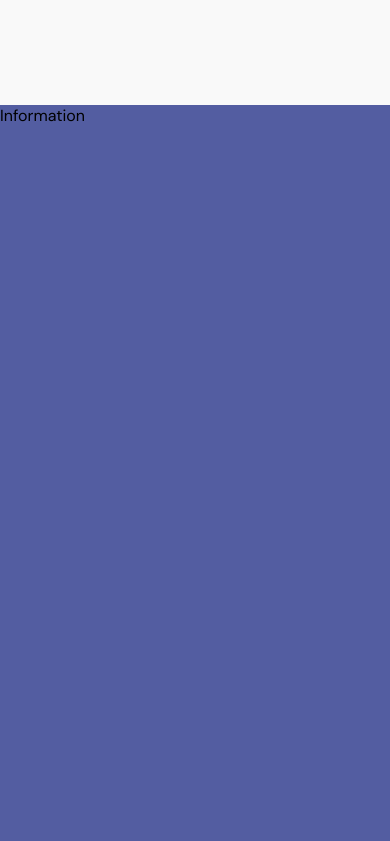
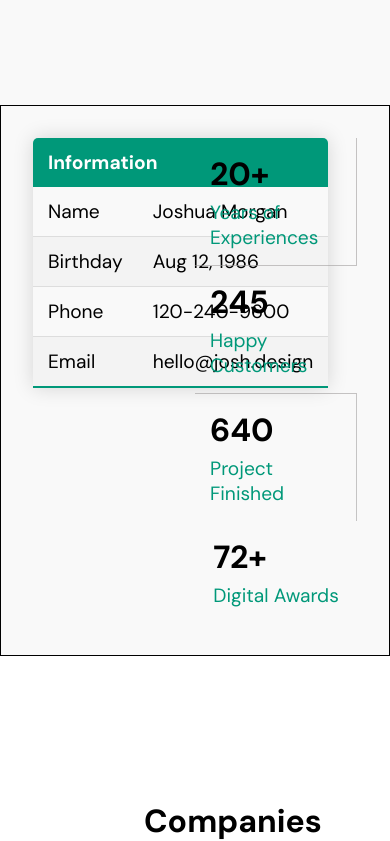
Before and after one commit to MoonesMezher/x5-portfolio, a React (Vite) app: page / in a window 390 px wide. Shown: the part 2659-3500 px from the top of the page. Built offline with nearby package versions, Linux system fonts and the light colour scheme.

Commit message:
Finshed but still need responsive

```diff
--- a/src/components/home/information/Information.tsx
+++ b/src/components/home/information/Information.tsx
@@ -1,9 +1,62 @@
-import React from 'react'
-
+import React from "react";
+import "./information.css";
 const Information = () => {
   return (
-    <div className="page">Information</div>
-  )
-}
+    <div className="information">
+      <div className="main-container">
+        <div className="content">
+          <div className="table">
+            <table className="content-table">
+              <thead>
+                <tr>
+                  <th colSpan={2}>Information</th>
+                </tr>
+              </thead>
+              <tbody>
+                <tr>
+                  <td>Name</td>
+                  <td>Joshua Morgan</td>
+                </tr>
+                <tr className="active-row">
+                  <td>Birthday</td>
+                  <td>Aug 12, 1986</td>
+                </tr>
+                <tr>
+                  <td>Phone</td>
+                  <td> 120-240-9600</td>
+                </tr>
+                <tr>
+                  <td>Email</td>
+                  <td>hello@josh.design</td>
+                </tr>
+              </tbody>
+            </table>
+          </div>
+          <div className="numbers">
+            <div className="featured-stats">
+                <div className="featured-stat border_right border_bottom">
+                  <strong className="featured-numbers">20+</strong>
+                  <p className="featured-text">Years of Experiences</p>
+                </div>
+                <div className="featured-stat  border_bottom">
+                  <strong className="featured-numbers">245</strong>
+                  <p className="featured-text">Happy Customers</p>
+                </div>
 
-export default Information
+                <div className="featured-stat border_right">
+                  <strong className="featured-numbers">640</strong>
+                  <p className="featured-text">Project Finished</p>
+                </div>
+                <div className="featured-stat">
+                  <strong className="featured-numbers">72+</strong>
+                  <p className="featured-text">Digital Awards</p>
+                </div>
+            </div>
+          </div>
+        </div>
+      </div>
+    </div>
+  );
+};
+
+export default Information;
--- a/src/components/home/information/information.css
+++ b/src/components/home/information/information.css
@@ -0,0 +1,101 @@
+.information {
+    background-color: #f9f9f9 ;
+    border : solid 1px black;
+}
+.information .main-container .content {
+    display: flex;
+    flex-direction: row;
+
+}
+.information .main-container .content .table  {
+    width: 50%;
+}
+.information .main-container .content .table .content-table {
+    border-collapse: collapse;
+    font-size: larger;
+    width: 100%;
+    border-radius: 5px 5px 0 0;
+    overflow: hidden;
+    box-shadow: 0 0 20px rgba(0, 0, 0, 0.15);
+  }
+
+.information .main-container .content .table  .content-table thead tr {
+    background-color: #009879;
+    color: #ffffff;
+    text-align: left;
+    font-weight: bold;
+  }
+
+  .information .main-container .content .table  .content-table th,
+  .content-table td {
+    padding: 12px 15px;
+  }
+
+  .information .main-container .content .table .content-table tbody tr {
+    border-bottom: 1px solid #dddddd;
+  }
+
+  .information .main-container .content .table .content-table tbody tr:nth-of-type(even) {
+    background-color: #f3f3f3;
+  }
+
+  .information .main-container .content .table .content-table tbody tr:last-of-type {
+    border-bottom: 2px solid #009879;
+  }
+
+.information .main-container .content .numbers  {
+  width: 50%;
+
+}
+.information .main-container .content .numbers .featured-stats {
+  display: flex;
+  flex-direction: row;
+  flex-wrap: wrap;
+  justify-content: center;
+}
+
+.information .main-container .content .numbers .featured-stat {
+  padding: 15px;
+  text-align: left;
+}
+
+.information .main-container .content .numbers .featured-numbers {
+  font-size: 2em;
+  font-weight: bold;
+}
+
+.information .main-container .content .numbers .featured-text {
+  font-size: 1.2em;
+  margin-top: 5px;
+  color:#009879;
+}
+.information .main-container .content .numbers .border_bottom{
+  border-bottom: 1px #9f9c9c94 solid;
+}
+.information .main-container .content .numbers .border_right{
+  border-right: 1px #9f9c9c94 solid;
+}
+
+@media (min-width: 768px) {
+  .information .main-container .content .numbers .featured-stat {
+    width: 25%;
+  }
+  .information .main-container .content .numbers .border_bottom{
+    border-bottom: none;
+  }
+  .information .main-container .content .numbers .border_right{
+    border-right:none;
+  }
+}
+
+@media (min-width: 992px) {
+  .information .main-container .content .numbers .featured-stat {
+    width: 35.33%;
+  }
+  .information .main-container .content .numbers .border_bottom{
+    border-bottom: 1px #9f9c9c94 solid;
+  }
+  .information .main-container .content .numbers .border_right{
+    border-right: 1px #9f9c9c94 solid;
+  }
+}
```
